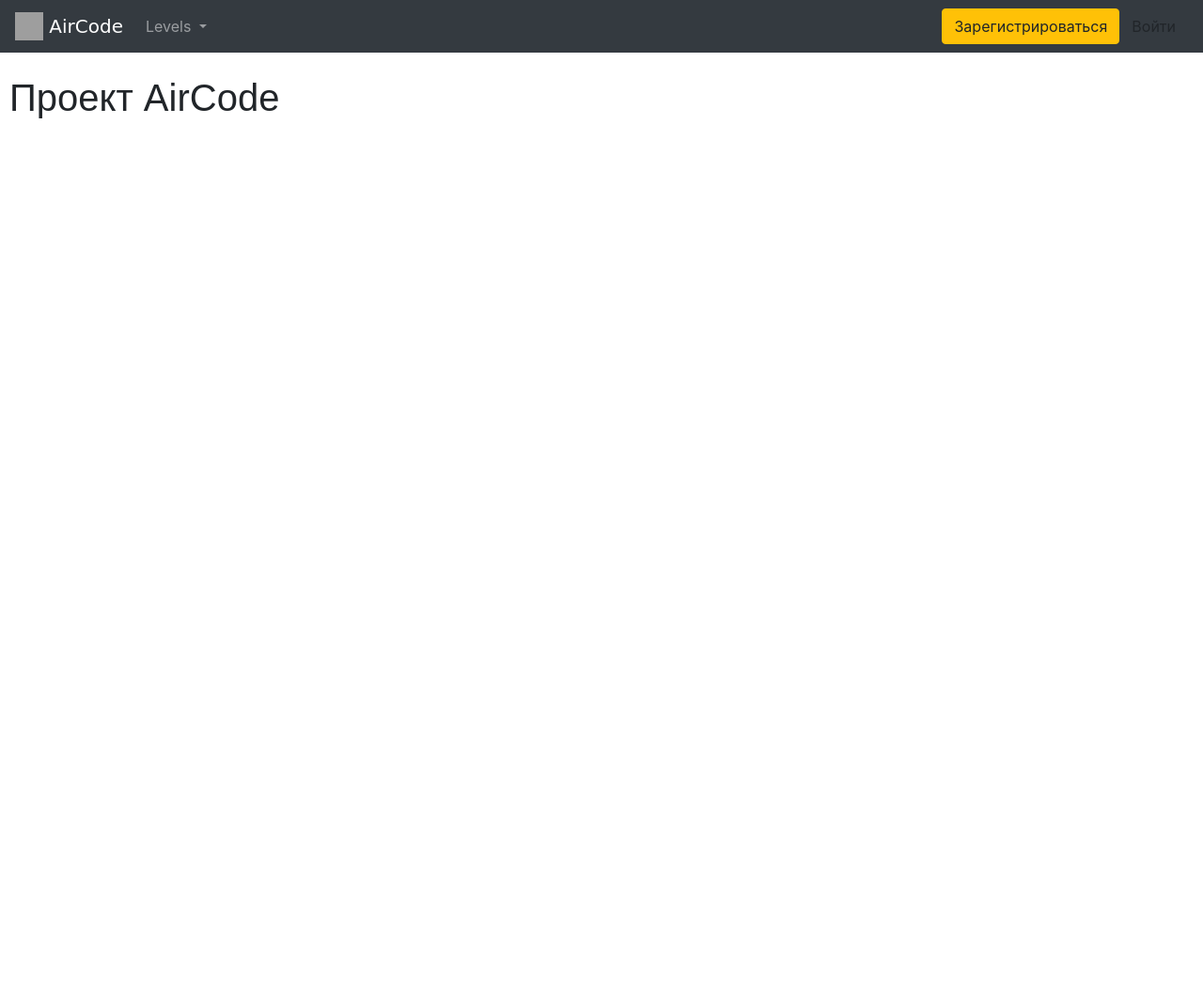
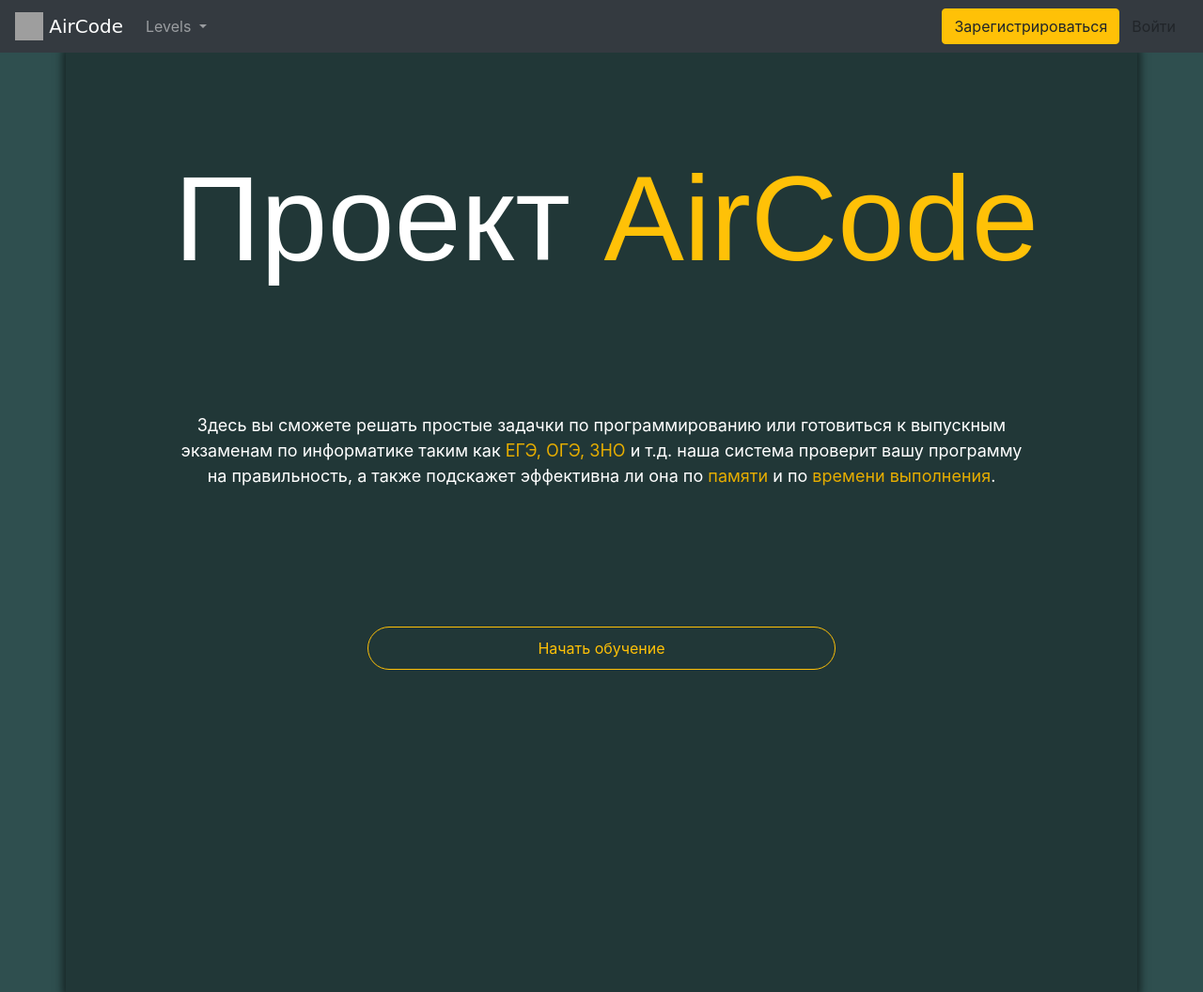
Before and after one commit to ool3/beard-programming, a Django app: page / in a window 1280 px wide. Shown: the whole page at 94% size. Before the commit the page ends 126 px from the top, so only its background shows below. Run offline with Django 3.2, Linux system fonts and the light colour scheme; some libraries are stand-ins or nearby versions; grey boxes are pictures that could not be loaded.

Commit message:
создана home page

```diff
--- a/aviacode/main/static/main/style.css
+++ b/aviacode/main/static/main/style.css
@@ -14,7 +14,7 @@ body > div > div > a {
 .top-bar-content:hover{
     text-decoration: none;
     color: black;
-    text-shadow: 0px 0px 4px black;
+    text-shadow: 0 0 4px black;
     -webkit-transform: scale(1.05);
     -ms-transform: scale(1.05);
     transform: scale(1.05);
@@ -85,3 +85,36 @@ body > div > div > div > div > a {
 h1 {
     font-family: fantasy;
 }
+
+
+.home-page-mid-bar{
+    background-color: rgba(0, 0, 0, 0.3);
+    color: white;
+    box-shadow: 0 0 8px 4px rgba(0, 0, 0, 0.5);
+    min-height: 1000px;
+}
+
+
+body > div > div > div > a {
+    -webkit-transition: all 0.3s ease;
+    -moz-transition: all 0.3s ease;
+    -o-transition: all 0.3s ease;
+    transition: all 0.3s ease;
+}
+.home-page-button{
+    border-radius: 30px;
+    border: 1px solid #FFC107;
+    color: #FFC107;
+    padding: 10px 180px;
+    text-align: center;
+}
+
+.home-page-button:hover{
+    background-color:#FFC107;
+    box-shadow: 0 0 10px rgba(255, 193, 7, 0.5), 0 0 40px rgba(255, 193, 7, 0.5), 0 0 80px rgba(255, 193, 7, 0.5);
+    color: black;
+    text-decoration: none;
+    -webkit-transform: scale(0.95);
+    -ms-transform: scale(0.95);
+    transform: scale(0.95);
+}
--- a/aviacode/main/templates/main/home.html
+++ b/aviacode/main/templates/main/home.html
@@ -1,6 +1,25 @@
 {% extends 'main/base.html' %}
 {% load static %}
 {% block content %}
-<br>
-<h1 style="margin-left: 10px">Проект AirCode</h1>
+    <div class="container-fluid" style="background-color: darkslategray">
+        <div class="container justify-content-center home-page-mid-bar">
+            <div class="row justify-content-center">
+                <h1 style="margin-left: 10px; font-size: 128px; margin-top: 100px; text-align: center">Проект <span style="color: #FFC107">AirCode</span>
+                </h1>
+            </div>
+            <div class="row justify-content-center" style="text-align: center; margin-top: 10px; padding: 10%">
+                <p style="font-size: large">
+                    Здесь вы сможете решать простые задачки по программированию или
+                    готовиться к выпускным экзаменам по информатике таким как <span
+                        style="color: #E6AD00">ЕГЭ, ОГЭ, ЗНО</span> и т.д.
+                    наша система проверит вашу программу на правильность, а также подскажет эффективна ли
+                    она по <span style="color: #E6AD00">памяти</span> и по
+                    <span style="color: #E6AD00">времени выполнения</span>.
+                </p>
+            </div>
+            <div class="row justify-content-center" style="margin-top: 20px;">
+                <a href="/easy/" class="home-page-button">Начать обучение</a>
+            </div>
+        </div>
+    </div>
 {% endblock %}
```
